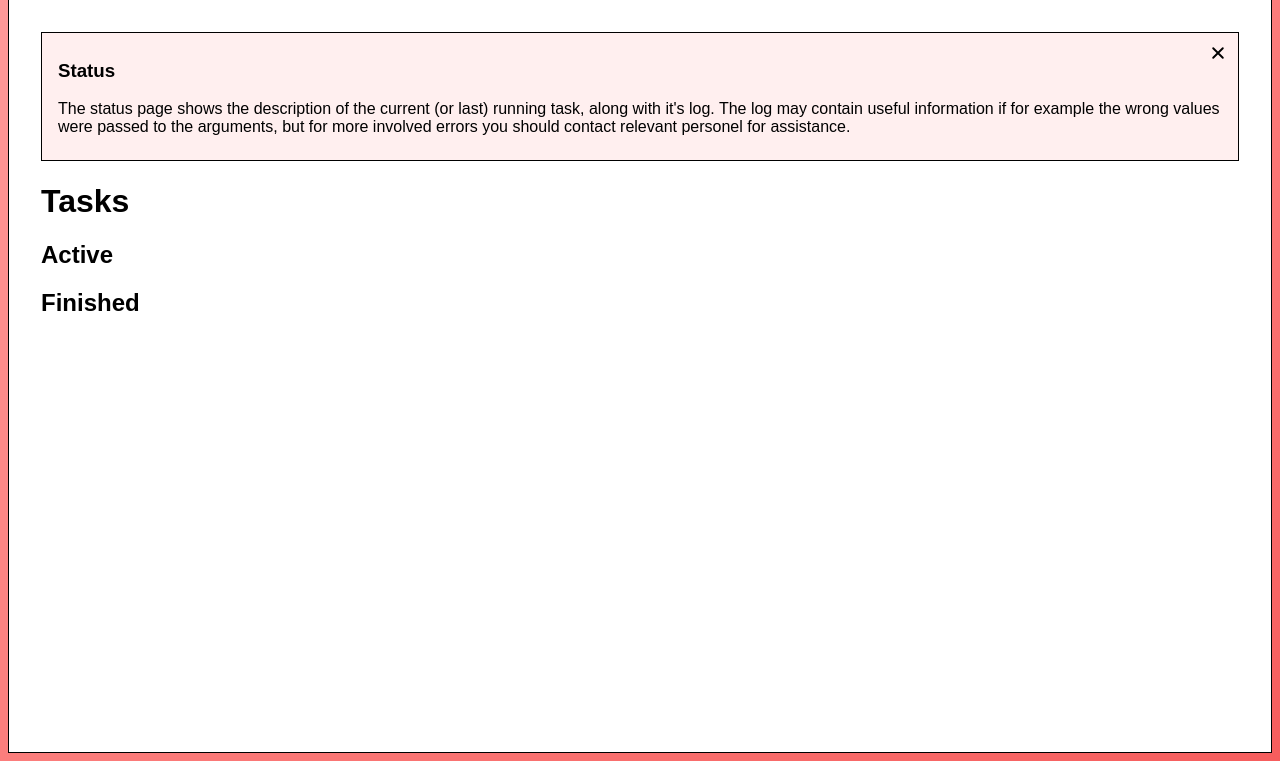
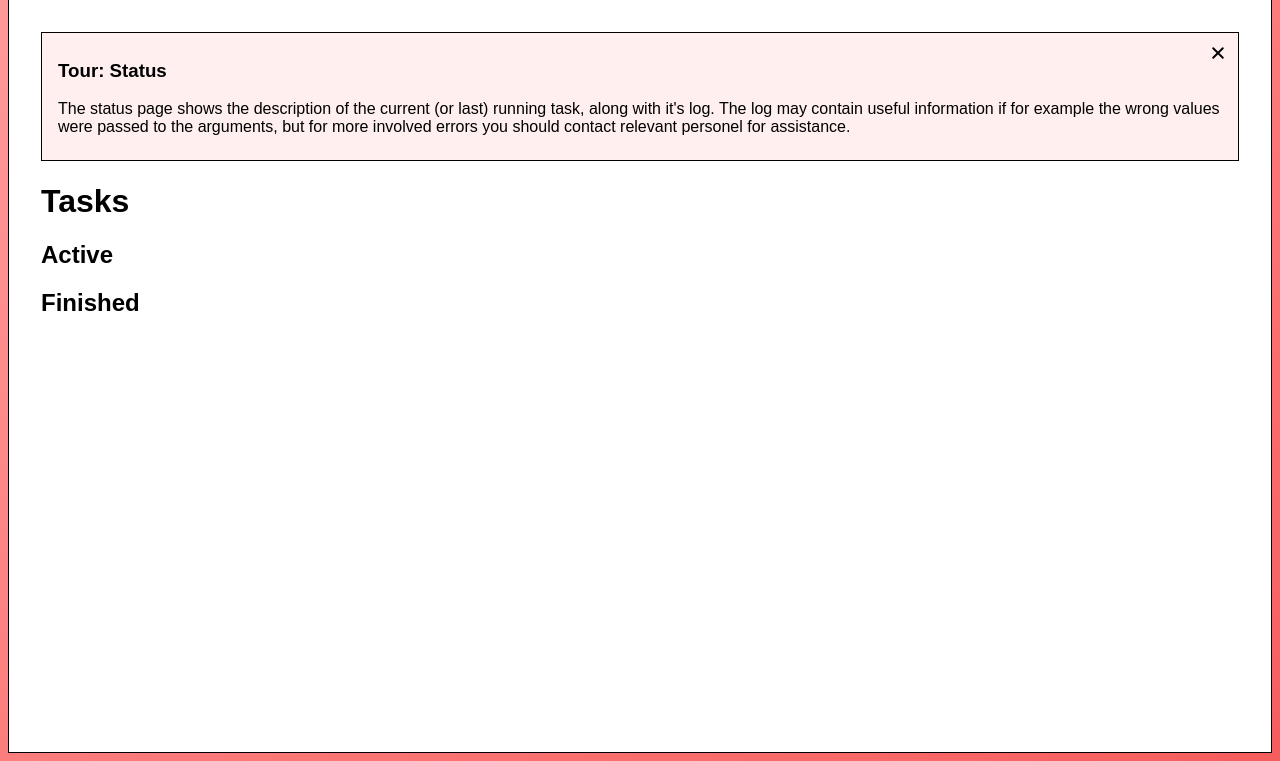
Before and after one commit to vicoslab/toolbox, a Flask app: page /task/status in a window 1280 px wide. Shown: the part 39-800 px from the top of the page. Run offline with Flask 3, Linux system fonts and the light colour scheme.

Commit message:
Add 'Tour:' prefix to status help

```diff
--- a/apps/nexus/templates/status.html
+++ b/apps/nexus/templates/status.html
@@ -5,7 +5,7 @@
 {% block content %}
 <div class="status wrapper">
     <div class="tour-description">
-        <h3>Status</h3>
+        <h3>Tour: Status</h3>
         <p>
             The status page shows the description of the current (or last) running task, along with it's log. The log
             may contain useful information if for example the wrong values were passed to the arguments, but for more
```
